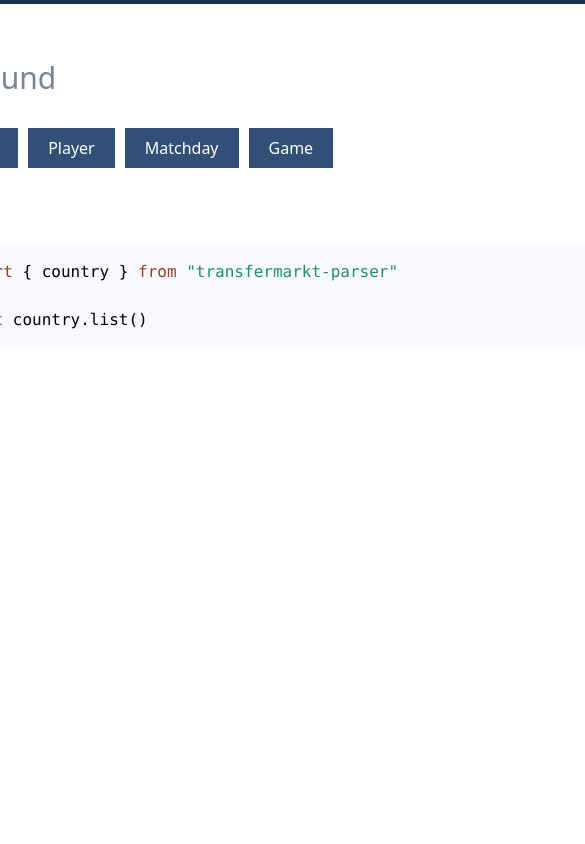
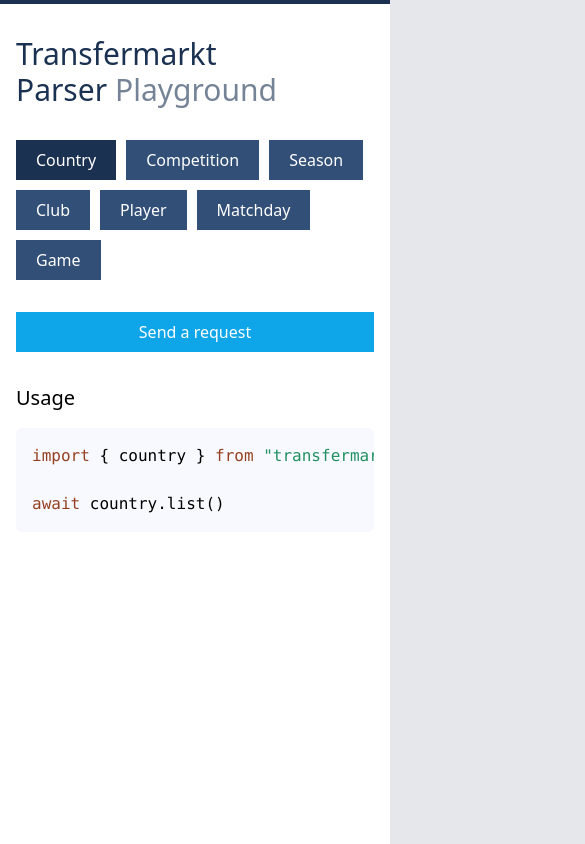
Before and after one commit to mlipilin/transfermarkt-parser, a Next.js app in the folder packages/demo/: page /country in a window 390 px wide. Shown: the top 844 px of the page, 585 px wide, since content can reach past the window. Built offline with nearby package versions, Linux system fonts and the light colour scheme.

Commit message:
make styles responsive

```diff
--- a/packages/demo/components/Page/Container.tsx
+++ b/packages/demo/components/Page/Container.tsx
@@ -6,7 +6,7 @@
   const { children, className: cls, ...otherProps } = props
 
   const className = cn(
-    'w-container border-primary border-t-4 bg-white px-8 pt-14 pb-8',
+    'border-primary border-t-4 bg-white max-w-full py-8 px-4 md:px-8 md:pt-14 md:pb-8 w:full md:w-container-md lg:w-container-lg xl:w-container-xl',
     cls
   )
 
--- a/packages/demo/components/Page/Content.tsx
+++ b/packages/demo/components/Page/Content.tsx
@@ -1,19 +1,19 @@
 import cn from 'classnames'
 
-export type Props = JSX.IntrinsicElements['main'] & {}
+export type Props = JSX.IntrinsicElements['div'] & {}
 
-function Main(props: Props) {
+function Content(props: Props) {
   const { children, className: cls, ...otherProps } = props
 
-  const className = cn('w-main max-w-main flex-auto', cls)
+  const className = cn('mt-8 lg:flex gap-x-8', cls)
 
   return (
-    <main {...otherProps} className={className}>
+    <div {...otherProps} className={className}>
       {children}
-    </main>
+    </div>
   )
 }
 
-Main.defaultProps = {}
+Content.defaultProps = {}
 
-export default Main
+export default Content
--- a/packages/demo/components/Page/Main.tsx
+++ b/packages/demo/components/Page/Main.tsx
@@ -1,19 +1,22 @@
 import cn from 'classnames'
 
-export type Props = JSX.IntrinsicElements['div'] & {}
+export type Props = JSX.IntrinsicElements['main'] & {}
 
-function Content(props: Props) {
+function Main(props: Props) {
   const { children, className: cls, ...otherProps } = props
 
-  const className = cn('mt-8 flex gap-x-8', cls)
+  const className = cn(
+    'flex-auto lg:max-w-main-lg lg:w-main-lg xl:max-w-main-xl xl:w-main-xl',
+    cls
+  )
 
   return (
-    <div {...otherProps} className={className}>
+    <main {...otherProps} className={className}>
       {children}
-    </div>
+    </main>
   )
 }
 
-Content.defaultProps = {}
+Main.defaultProps = {}
 
-export default Content
+export default Main
--- a/packages/demo/components/Page/Menu.tsx
+++ b/packages/demo/components/Page/Menu.tsx
@@ -5,7 +5,7 @@
 function Menu(props: Props) {
   const { children, className: cls, ...otherProps } = props
 
-  const className = cn('mt-8 flex gap-x-2.5', cls)
+  const className = cn('flex flex-wrap gap-2.5 mt-8', cls)
 
   return (
     <nav {...otherProps} className={className}>
--- a/packages/demo/components/Page/Sidebar.tsx
+++ b/packages/demo/components/Page/Sidebar.tsx
@@ -5,7 +5,7 @@
 function Sidebar(props: Props) {
   const { children, className: cls, ...otherProps } = props
 
-  const className = cn('w-80', cls)
+  const className = cn('mb-8 lg:min-w-64 lg:w-64 xl:min-w-80 xl:w-80', cls)
 
   return (
     <aside {...otherProps} className={className}>
--- a/packages/demo/components/layout.tsx
+++ b/packages/demo/components/layout.tsx
@@ -17,7 +17,7 @@
       <Page.Container>
         <Title />
         <Menu />
-        <Page.Main>{children}</Page.Main>
+        <Page.Content>{children}</Page.Content>
       </Page.Container>
     </Page.Page>
   )
--- a/packages/demo/pages/country/index.tsx
+++ b/packages/demo/pages/country/index.tsx
@@ -58,14 +58,14 @@
           </Button>
         </form>
       </Page.Sidebar>
-      <Page.Content>
+      <Page.Main>
         <CodeBlock code={USAGE_CODE} language="javascript" title="Usage" />
         {!isFormSubmitting && !!responseCode && (
           <div className="mt-4">
             <CodeBlock code={responseCode} language="json" title="Response" />
           </div>
         )}
-      </Page.Content>
+      </Page.Main>
     </>
   )
 }
--- a/packages/demo/tailwind.config.js
+++ b/packages/demo/tailwind.config.js
@@ -16,11 +16,18 @@
         'primary-lightest': '#314F77',
       },
       maxWidth: {
-        main: '864px',
+        'main-lg': '674px',
+        'main-xl': '864px',
+      },
+      minWidth: {
+        64: '16rem',
       },
       width: {
-        container: '1280px',
-        main: '864px',
+        'container-md': '768px',
+        'container-lg': '1024px',
+        'container-xl': '1280px',
+        'main-lg': '672px',
+        'main-xl': '864px',
       },
     },
   },
```
